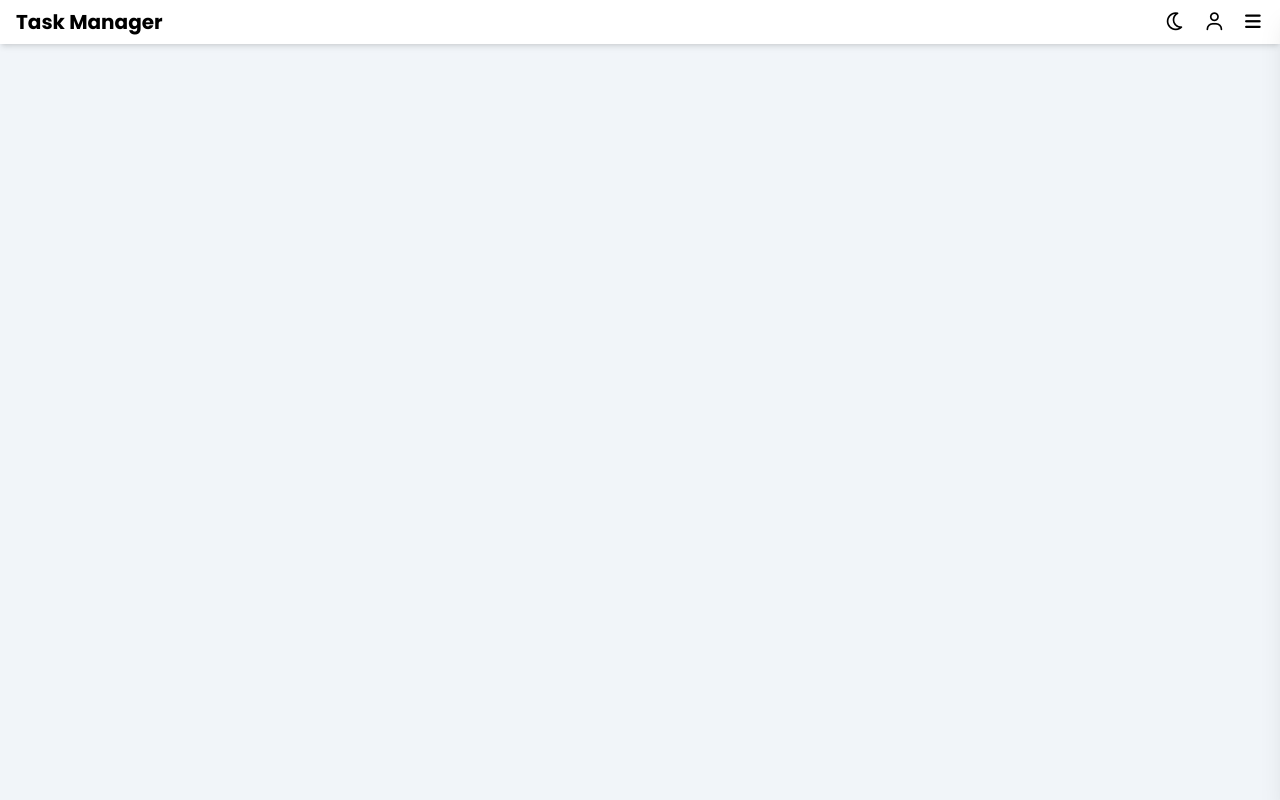
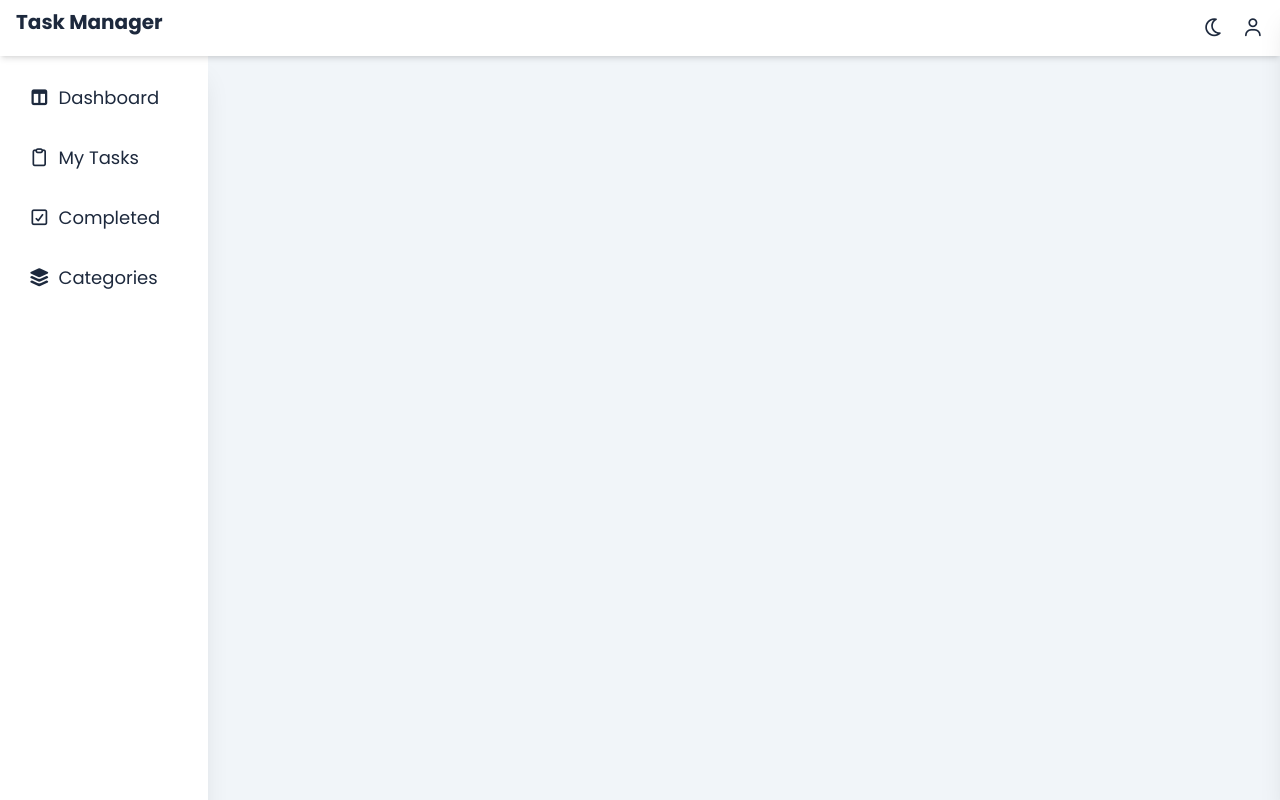
Before and after one commit to ArpithRaj622/Task-Manager, a website: page index.html in a window 1280 px wide. Drawn offline with Linux system fonts and the light colour scheme.

Commit message:
Add desktop sidebar navigation

```diff
--- a/index.html
+++ b/index.html
@@ -27,7 +27,7 @@
             </button>
 
             <!-- mobile menu -->
-            <button aria-label="Open menu">
+            <button aria-label="Open menu" class="md:hidden">
                 <i class="fa-solid fa-bars"></i>
             </button>
         </div>
@@ -47,6 +47,26 @@
         </div>
     </nav>
 
+    <!-- desktop nav -->
+    <aside>
+        <div class="desktop-nav-menu">
+            <a href="#">
+                <i class="fa-solid fa-table-columns"></i>Dashboard
+            </a>
+            <a href="#">
+                <i class="fa-regular fa-clipboard"></i>My Tasks
+            </a>
+            <a href="#">
+                <i class="fa-regular fa-square-check"></i>Completed
+            </a>
+            <a href="#">
+                <i class="fa-solid fa-layer-group"></i>Categories
+            </a>
+        </div>
+    </aside>
+
+
+
     <script src="./src/script.js" defer></script>
 </body>
 </html>
--- a/src/input.css
+++ b/src/input.css
@@ -6,7 +6,7 @@
 
 @layer base {
   body {
-    @apply font-poppins bg-slate-100;
+    @apply font-poppins bg-slate-100 text-slate-800;
   }
 }
 
@@ -14,8 +14,9 @@
     /* border: 1px solid red; */
 }
 
+/* header style */
 header {
-    @apply flex justify-between px-4 py-2 bg-white shadow-md sticky top-0 z-50;
+    @apply flex justify-between px-4 py-2 bg-white shadow-md sticky top-0 z-50 md:h-14;
 }
 
 h1 {
@@ -30,6 +31,7 @@ h1 {
     @apply cursor-pointer;
 }
 
+/* mobile menu */
 .mobile-menu {
     @apply w-2/4 fixed right-0 top-0 h-full z-50 flex flex-col gap-5 bg-white shadow-xl p-2;
 }
@@ -41,3 +43,20 @@ h1 {
 .mobile-nav-links {
     @apply flex flex-col gap-2;
 }
+
+/* side nav desktop */
+aside {
+    @apply md:w-44 lg:w-52 fixed left-0 top-14 h-full bg-white p-5 shadow-xl hidden md:block;
+}
+
+.desktop-nav-menu {
+    @apply flex flex-col gap-4;
+}
+
+.desktop-nav-menu a {
+    @apply flex gap-2 p-2 text-lg;
+}
+
+.desktop-nav-menu a i {
+    @apply pt-1;
+}
```
Also changed, not shown: dist/output.css.
